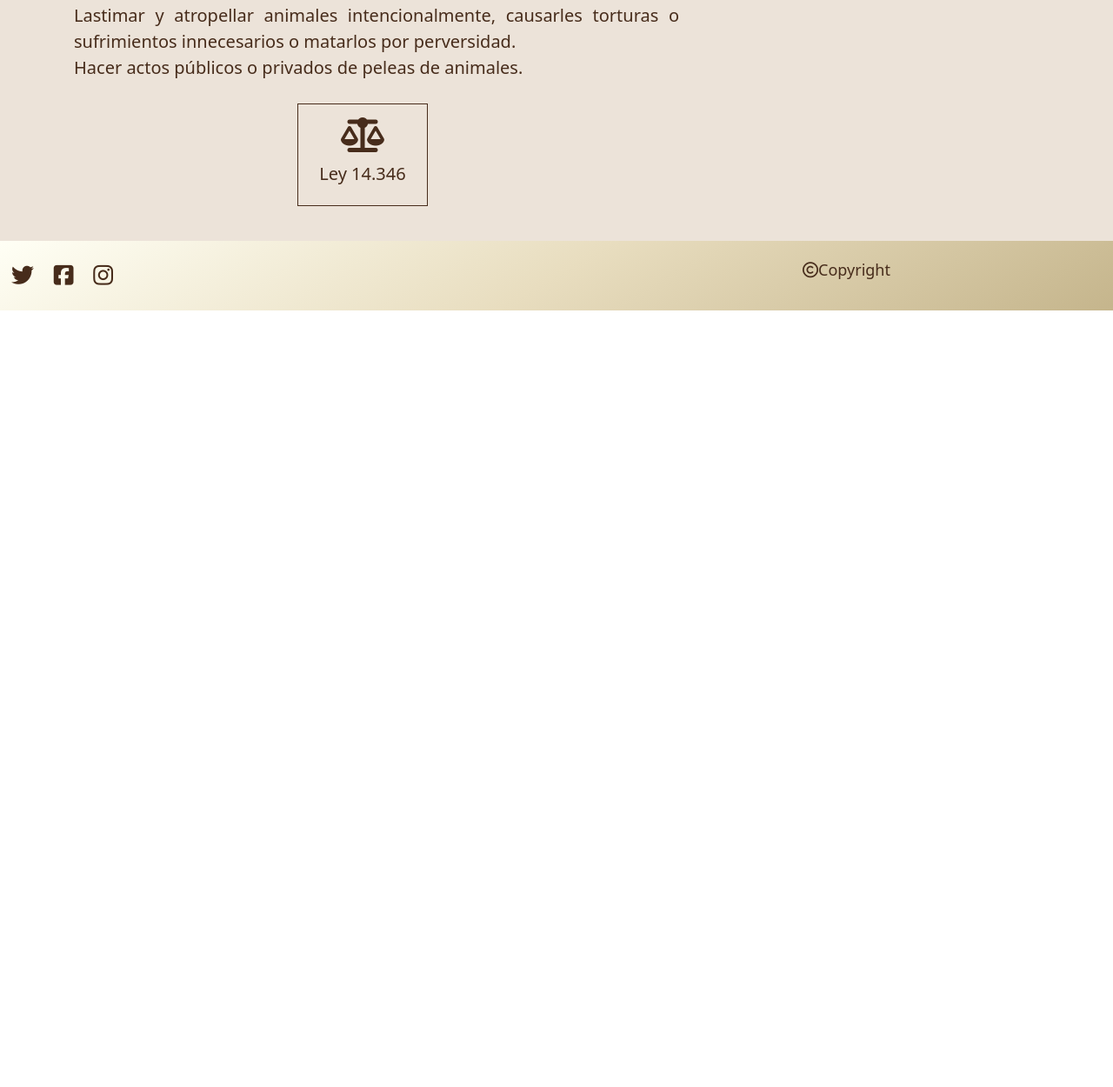
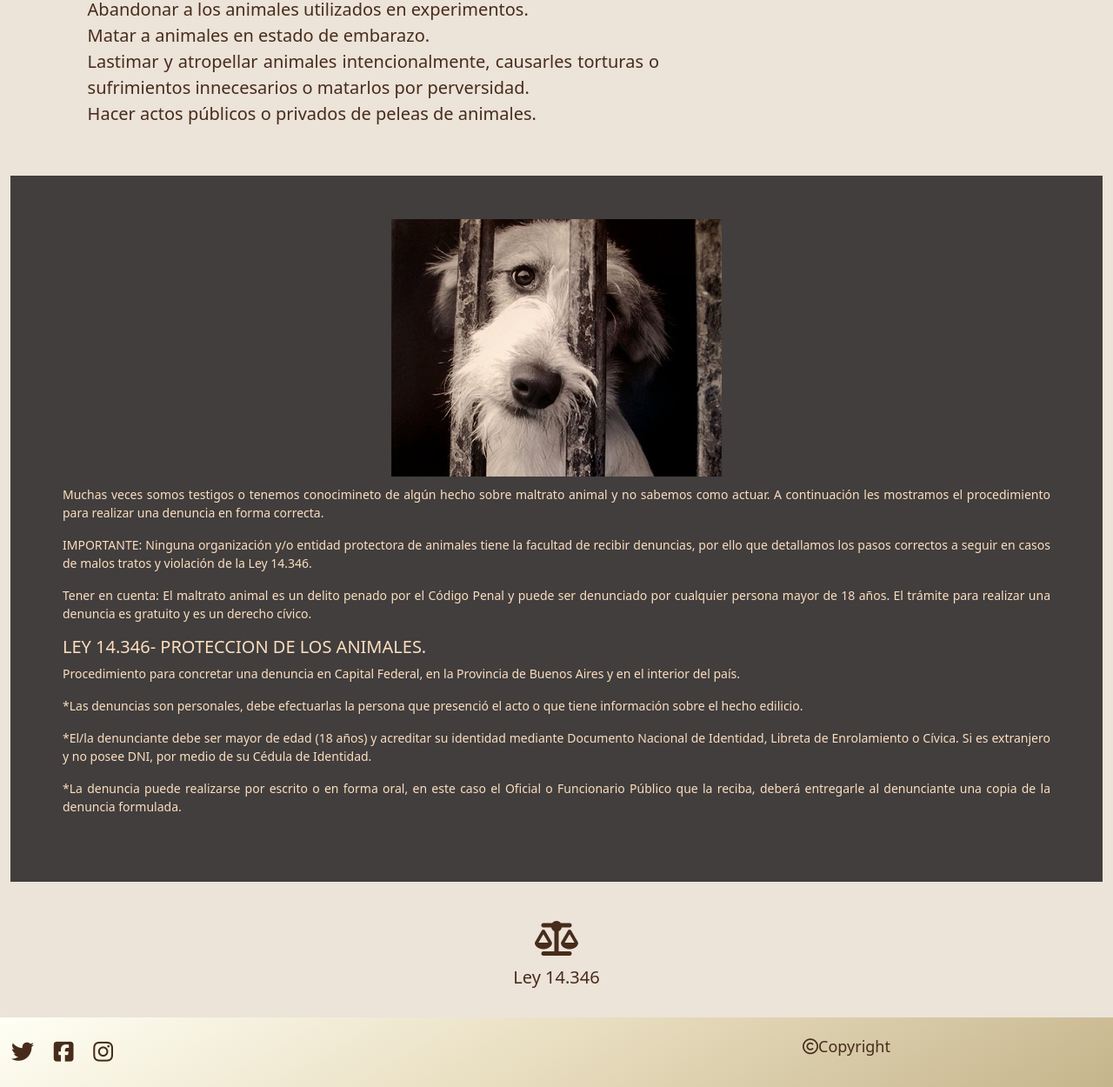
Before and after one commit to lia1810/Proyecto2021, a website: page pages/legales.html in a window 1280 px wide. Shown: the part 783-2033 px from the top of the page at 87% size. Before the commit the page ends 1140 px from the top, so only its background shows below. Drawn offline with nearby package versions, Linux system fonts and the light colour scheme.

Commit message:
articulo

```diff
--- a/pages/legales.html
+++ b/pages/legales.html
@@ -52,13 +52,16 @@
         </nav>
 
     </header>
-    <main>
-        <div class="principal">
+    <main id="principalLegal" class="container-fluid">
+        <div class="principal row">
+
             <div class="centrado">
                 <h2>Malos tratos y actos de crueldad</h2>
+            </div>
+            <div class="col">
+                <div class="centrado">
                     <h4>¿Qué se entiende por maltrato a animales?</h4>
                 </div>
-
                 <ul>
                     <li>No alimentarlos bien.</li>
                     <li>Estimularlos con instrumentos que les causan dolor, como el látigo.</li>
@@ -67,7 +70,9 @@
                     <li>Estimularlos con drogas sin fines terapéuticos.</li>
                     <li>Usarlos para llevar vehículos muy pesados.</li>
                 </ul>
+            </div>
 
+            <div class="col">
                 <div class="centrado">
                     <h4>¿Qué se entiende por actos de crueldad con los animales?</h4>
                 </div>
@@ -84,17 +89,10 @@
                         o matarlos por perversidad.</li>
                     <li>Hacer actos públicos o privados de peleas de animales.</li>
                 </ul>
-
-
-            <div class="centrado legal" id="linkALey">
-                <a href="https://www.argentina.gob.ar/justicia/derechofacil/leysimple/maltrato-animales"
-                    target="_blank"><i class="fas fa-balance-scale"></i>
-                    <p>Ley 14.346</p>
-                </a>
             </div>
         </div>
         <div>
-                <aside class="colaborando">
+            <aside class=" col colaborando">
                 <div> <img src="../img/perri2.jpg" alt="perrito desnutrido"></div>
                 <div class="textoInterno">
                     <p>
@@ -114,9 +112,62 @@
                 </div>
             </aside>
         </div>
+        <div>
+            <article class=" col colaborando denunciar">
+                <div><img src="../img/P06-42613.jpg" alt="perro triste"></div>
+                <div class="textoInterno">
+                    <p> Muchas veces somos testigos o tenemos conocimineto de algún hecho sobre maltrato animal y no
+                        sabemos
+                        como
+                        actuar. A continuación les mostramos el procedimiento para realizar una denuncia en forma
+                        correcta.
+                    </p>
+                    <p> IMPORTANTE: Ninguna organización y/o entidad protectora de animales tiene la facultad de recibir
+                        denuncias,
+                        por ello que detallamos los pasos correctos a seguir en casos de malos tratos y violación de la
+                        Ley
+                        14.346.
+                    </p>
+                    <p> Tener en cuenta:
 
+                        El maltrato animal es un delito penado por el Código Penal y puede ser denunciado por cualquier
+                        persona
+                        mayor de 18 años. El trámite para realizar una denuncia es gratuito y es un derecho cívico.
+                    </p>
 
+                    <h5>LEY 14.346- PROTECCION DE LOS ANIMALES.</h5>
 
+                    <p> Procedimiento para concretar una denuncia en Capital Federal, en la Provincia de Buenos Aires y
+                        en
+                        el
+                        interior del país.</p>
+
+                    <p> *Las denuncias son personales, debe efectuarlas la persona que presenció el acto o que tiene
+                        información
+                        sobre el hecho edilicio.</p>
+
+                    <p> *El/la denunciante debe ser mayor de edad (18 años) y acreditar su identidad mediante Documento
+                        Nacional de
+                        Identidad, Libreta de Enrolamiento o Cívica. Si es extranjero y no posee DNI, por medio de su
+                        Cédula
+                        de
+                        Identidad.
+                    </p>
+                    <p> *La denuncia puede realizarse por escrito o en forma oral, en este caso el Oficial o Funcionario
+                        Público que
+                        la reciba, deberá entregarle al denunciante una copia de la denuncia formulada.
+                    </p>
+                </div>
+            </article>
+        </div>
+        <div class="row legal">
+            <div class="centrado" id="linkALey">
+                <a href="https://www.argentina.gob.ar/justicia/derechofacil/leysimple/maltrato-animales"
+                    target="_blank"><i class="fas fa-balance-scale"></i>
+                    <p>Ley 14.346</p>
+                </a>
+            </div>
+        </div>
     </main>
 
     <footer class="pieInicio">
@@ -130,9 +181,15 @@
         </div>
     </footer>
     <div id="wa"><a href="https://www.whatsapp.com/?lang=es"><img src="../img/whatsapp2.png"></a></div>
-    <script src="https://code.jquery.com/jquery-3.2.1.slim.min.js" integrity="sha384-KJ3o2DKtIkvYIK3UENzmM7KCkRr/rE9/Qpg6aAZGJwFDMVNA/GpGFF93hXpG5KkN" crossorigin="anonymous"></script>
-    <script src="https://cdnjs.cloudflare.com/ajax/libs/popper.js/1.12.9/umd/popper.min.js" integrity="sha384-ApNbgh9B+Y1QKtv3Rn7W3mgPxhU9K/ScQsAP7hUibX39j7fakFPskvXusvfa0b4Q" crossorigin="anonymous"></script>
-    <script src="https://maxcdn.bootstrapcdn.com/bootstrap/4.0.0/js/bootstrap.min.js" integrity="sha384-JZR6Spejh4U02d8jOt6vLEHfe/JQGiRRSQQxSfFWpi1MquVdAyjUar5+76PVCmYl" crossorigin="anonymous"></script>
+    <script src="https://code.jquery.com/jquery-3.2.1.slim.min.js"
+        integrity="sha384-KJ3o2DKtIkvYIK3UENzmM7KCkRr/rE9/Qpg6aAZGJwFDMVNA/GpGFF93hXpG5KkN"
+        crossorigin="anonymous"></script>
+    <script src="https://cdnjs.cloudflare.com/ajax/libs/popper.js/1.12.9/umd/popper.min.js"
+        integrity="sha384-ApNbgh9B+Y1QKtv3Rn7W3mgPxhU9K/ScQsAP7hUibX39j7fakFPskvXusvfa0b4Q"
+        crossorigin="anonymous"></script>
+    <script src="https://maxcdn.bootstrapcdn.com/bootstrap/4.0.0/js/bootstrap.min.js"
+        integrity="sha384-JZR6Spejh4U02d8jOt6vLEHfe/JQGiRRSQQxSfFWpi1MquVdAyjUar5+76PVCmYl"
+        crossorigin="anonymous"></script>
     <script src="https://cdn.jsdelivr.net/npm/bootstrap@5.1.0/dist/js/bootstrap.bundle.min.js"
         integrity="sha384-U1DAWAznBHeqEIlVSCgzq+c9gqGAJn5c/t99JyeKa9xxaYpSvHU5awsuZVVFIhvj"
         crossorigin="anonymous"></script>
--- a/scss/style.scss
+++ b/scss/style.scss
@@ -24,7 +24,7 @@
     display: flex;
     justify-content: center;
     background-color: $fondoClaro;
-    padding-top: 100px;
+    padding-top: 120px;
 
     .carousel {
         width: 500px;
@@ -57,6 +57,7 @@ main {
 
         ul {
             list-style: none;
+
         }
 
         .centrado {
@@ -73,7 +74,7 @@ main {
         justify-content: center;
         width: 380px;
         font-size: $fuenteChica;
-        margin-top: 30px;
+        margin-top: 100px;
         margin-bottom: 20px;
         background-color: $fondoOscuro;
         color: $colorPiel;
@@ -82,6 +83,13 @@ main {
             padding: 10px;
             text-align: justify;
         }
+    }
+
+    .denunciar {
+        width: 100%;
+        margin-top: 20px;
+        padding: 50px;
+
     }
 
     #adoptables {
@@ -187,14 +195,17 @@ main {
 }
 
 /*----Legislacion---*/
+.legal {
+    width: 100%;
+}
+
 #linkALey {
     font-size: 40px;
     text-align: center;
     align-self: center;
-    border: 1px solid;
     padding: 5px;
     margin-top: 10px;
-    width: 150px;
+    margin-bottom: 10px;
 
     p {
         font-size: 20px;
@@ -211,10 +222,7 @@ main {
     }
 }
 
-#linkALey:hover {
-    background-color: #fff;
 
-}
 
 /* ---- Empieza Formulario Contacto----*/
 
@@ -342,6 +350,7 @@ footer {
         justify-content: center;
         align-items: center;
     }
+
 }
 
 
@@ -356,6 +365,10 @@ footer {
 
     .colaborando {
         align-self: center;
+    }
+
+    .denunciar {
+        width: 80%;
     }
 
     #adoptables {
```
Also changed, not shown: css/stylecss.css, img/P06-42613.jpg (added). Lines whose indentation alone changed are shown as unchanged.
